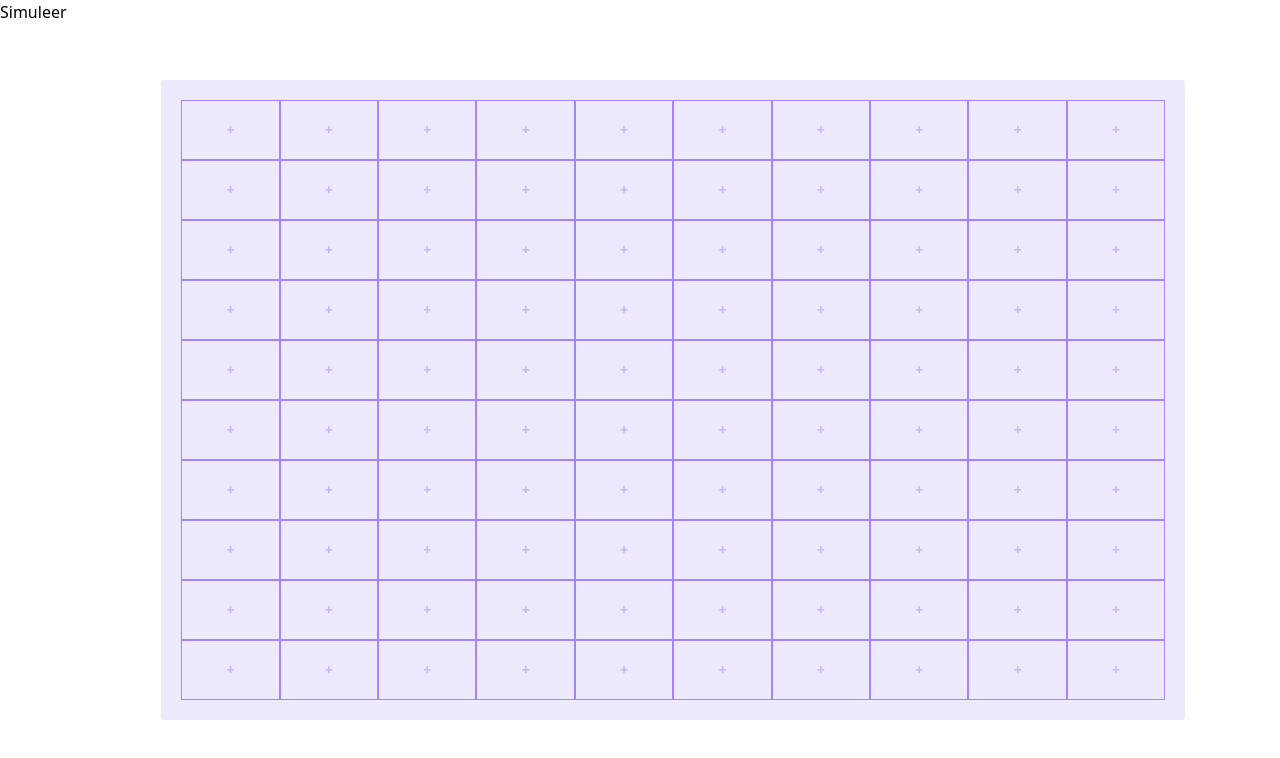
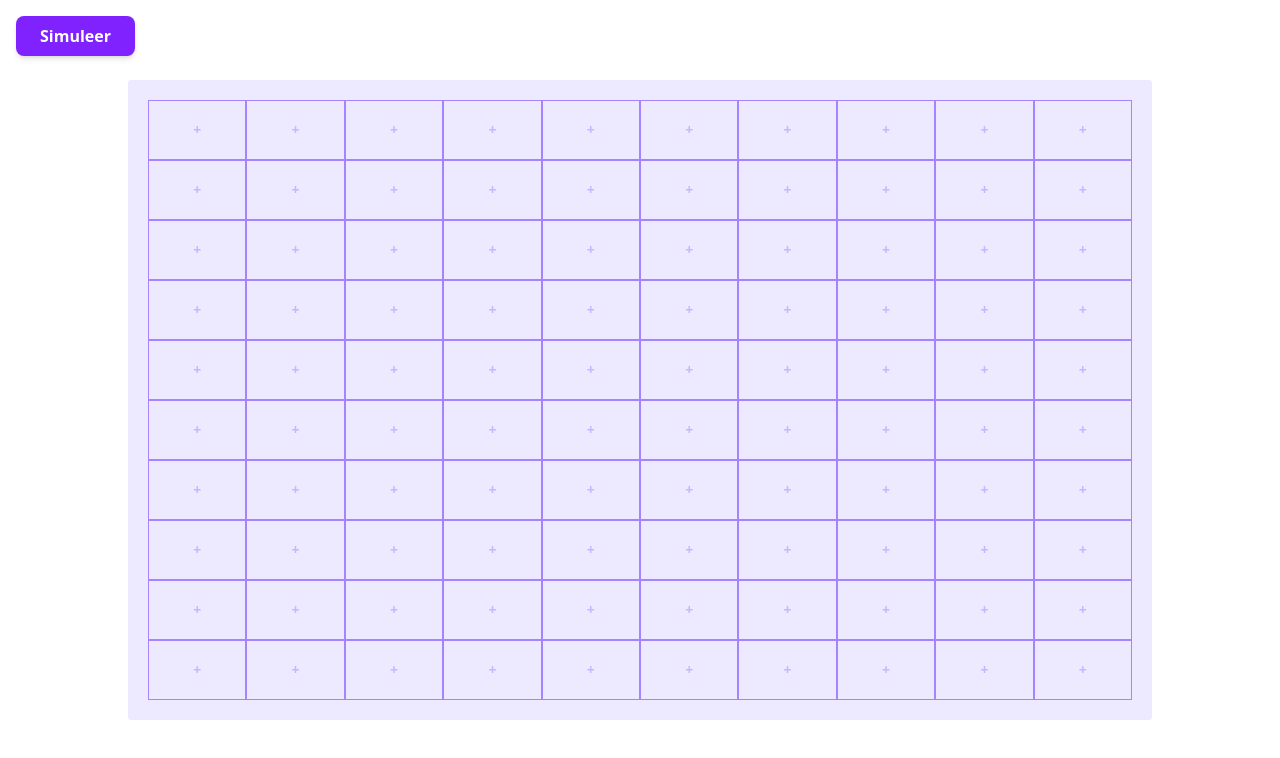
Before and after one commit to FalloutCS/voedselBosApp, a SvelteKit app: page /builder in a window 1280 px wide. Shown: the top 758 px of the page. Built offline with nearby package versions, Linux system fonts and the light colour scheme; no server answers.

Commit message:
added setup route from home for easy access and added a loading component for simuleren

```diff
--- /dev/null
+++ b/src/lib/components/LoadingComponent.svelte
@@ -0,0 +1,53 @@
+<script lang="ts">
+  let {
+    size = "40",
+    color = "#7c3aed",
+    unit = "px",
+    duration = "1s"
+  } = $props();
+</script>
+
+<div class="wrapper" style="--size: {size}{unit}; --color: {color}; --duration: {duration};">
+  <div class="circle"></div>
+  <div class="circle"></div>
+  <div class="circle"></div>
+</div>
+
+<style>
+  .wrapper {
+    width: var(--size);
+    height: var(--size);
+    position: relative;
+  }
+
+  .circle {
+    position: absolute;
+    top: 0;
+    left: 0;
+    width: 100%;
+    height: 100%;
+    border-radius: 50%;
+    border: 2px solid var(--color);
+    opacity: 0;
+    animation: ripple var(--duration) linear infinite;
+  }
+
+  .circle:nth-child(2) {
+    animation-delay: calc(var(--duration) / 3);
+  }
+
+  .circle:nth-child(3) {
+    animation-delay: calc(var(--duration) / 1.5);
+  }
+
+  @keyframes ripple {
+    0% {
+      transform: scale(0);
+      opacity: 1;
+    }
+    100% {
+      transform: scale(1);
+      opacity: 0;
+    }
+  }
+</style>
--- a/src/routes/+page.svelte
+++ b/src/routes/+page.svelte
@@ -1,2 +1,14 @@
-<h1>Welcome to SvelteKit</h1>
-<p>Visit <a href="https://svelte.dev/docs/kit">svelte.dev/docs/kit</a> to read the documentation</p>
+<script>
+    import { Button } from "bits-ui";
+    import { goto } from "$app/navigation";
+</script>
+
+<div>
+    <h1>Welcome to SvelteKit</h1>
+
+    <p class="mb-4">Visit <a href="https://svelte.dev/docs/kit" class="underline text-blue-600">svelte.dev/docs/kit</a> to read the documentation</p>
+
+    <Button.Root onclick={() => goto("/setup")} class="bg-violet-600 hover:bg-violet-700 text-white font-bold py-3 px-8 rounded-xl shadow-lg hover:shadow-xl transition-all active:scale-95">
+        Go to Setup
+    </Button.Root>
+</div>
--- a/src/routes/builder/+page.svelte
+++ b/src/routes/builder/+page.svelte
@@ -5,16 +5,17 @@
   import ErrorMissingData from "$lib/components/Error_MissingData.svelte";
   import { type SubmitFunction } from "@sveltejs/kit";
   import PlantMenu from "$lib/components/PlantMenu.svelte";
-  import ActionMenu from "$lib/components/ActionMenu.svelte"; // Nieuwe import
+  import ActionMenu from "$lib/components/ActionMenu.svelte";
   import { enhance } from "$app/forms";
+  import { Button } from "bits-ui";
+  import LoadingComponent from "$lib/components/LoadingComponent.svelte";
 
   let { data, form }: PageProps = $props();
   let showMenu: boolean = $state(false);
   let showActionMenu: boolean = $state(false);
   let activeCellIndex: number = $state(0);
-
-  // Helper om de naam van de plant op te halen
   let selectedPlantName = $derived(data.placedPlants[activeCellIndex]?.plant?.commonName || "Plant");
+  let loading = $state(false);
 
   const handlePlantSubmission: SubmitFunction = () => {
     return async ({ update }) => {
@@ -23,6 +24,8 @@
       showActionMenu = false;
     };
   };
+
+  const loadingDuration = 2000;
 
   function handleCellClick(cellIndex: number) {
     activeCellIndex = cellIndex;
@@ -48,9 +51,39 @@
   }
 </script>
 
-<form method="POST" use:enhance>
-  <button type="submit" formaction="?/uploadSim"> Simuleer </button>
-</form>
+<div class="absolute top-4 left-4 z-10">
+  <form
+    method="POST"
+    use:enhance={() => {
+      loading = true;
+
+      const timer = new Promise(resolve => setTimeout(resolve, loadingDuration));
+
+      return async ({ update }) => {
+        await Promise.all([
+          update(),
+          timer
+        ]);
+
+        loading = false;
+      };
+    }}
+  >
+    <Button.Root
+      type="submit"
+      formaction="?/uploadSim"
+      disabled={loading}
+      class="bg-violet-600 hover:bg-violet-700 disabled:bg-violet-400 disabled:cursor-not-allowed text-white font-bold py-2 px-6 rounded-lg shadow-md transition-all hover:scale-105 active:scale-95 flex items-center gap-2"
+    >
+      {#if loading}
+        <LoadingComponent size="20" color="#ffffff" unit="px" duration="1s" />
+        <span>Simuleren...</span>
+      {:else}
+        Simuleer
+      {/if}
+    </Button.Root>
+  </form>
+</div>
 
 <div class="h-4/5 w-4/5 mx-auto my-auto bg-violet-50 rounded relative">
 
```
